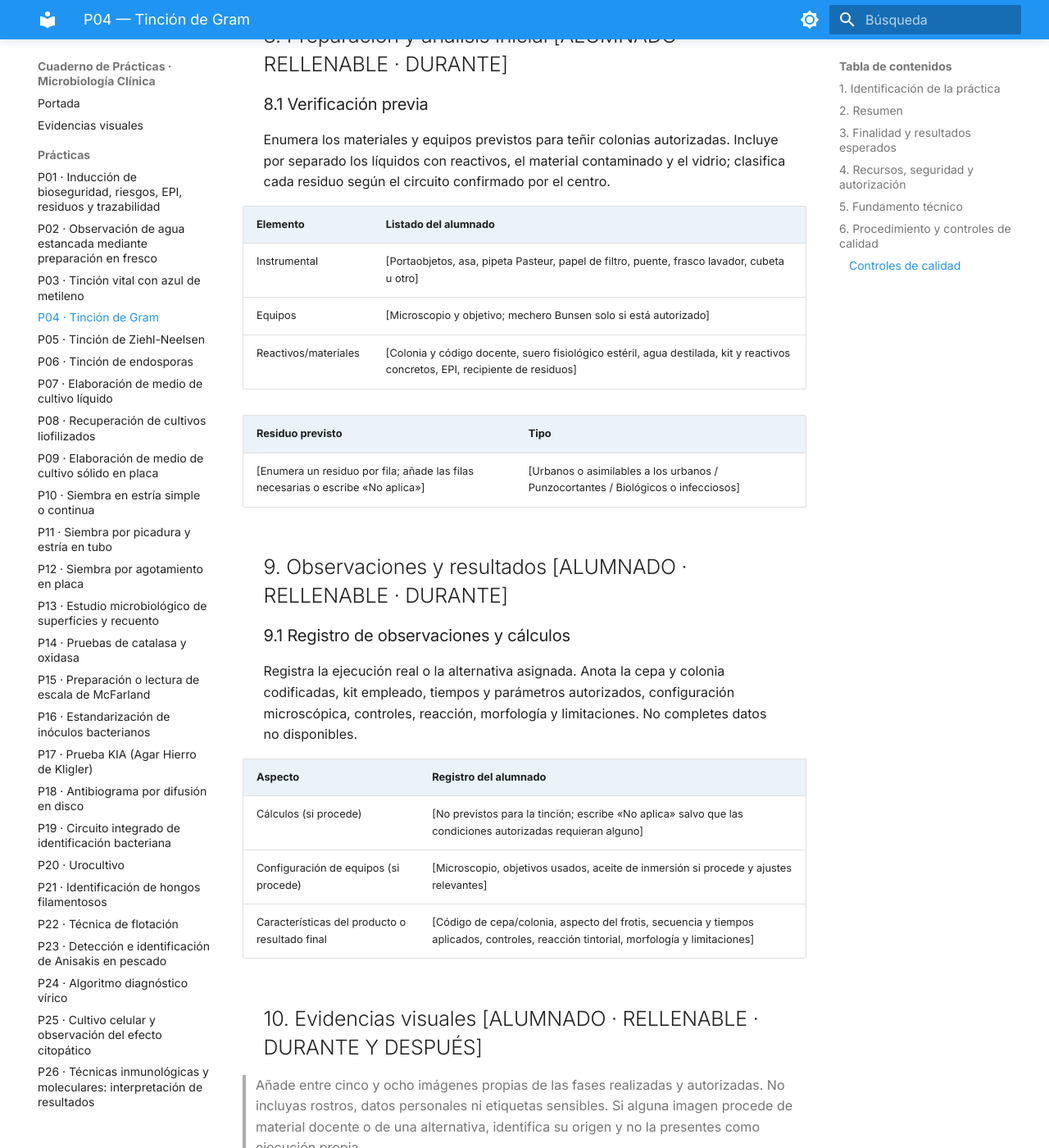
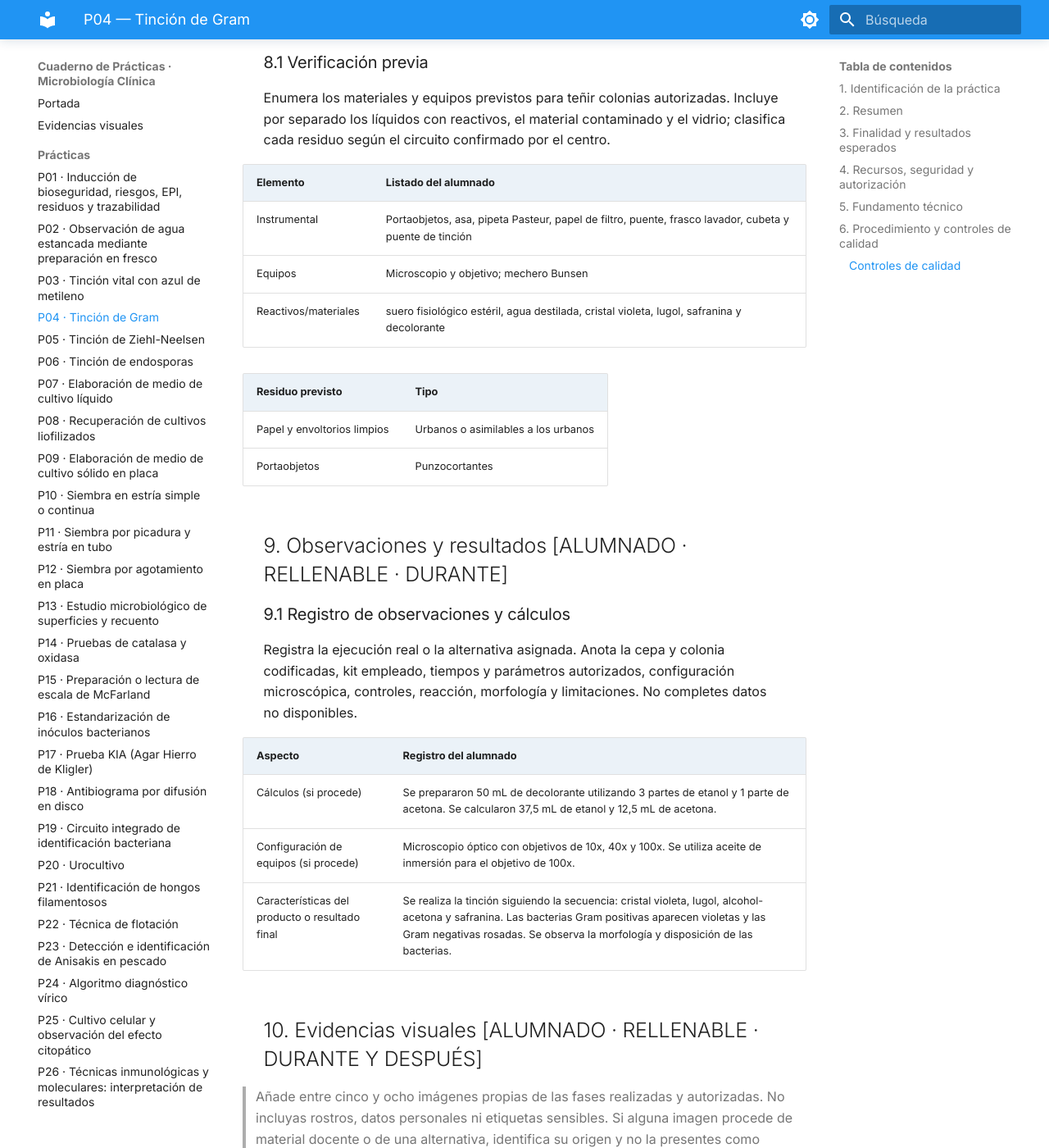
Before and after one commit to lloboc01-ai/Cuaderno-microbiolog-a-Leire-, an MkDocs documentation site: the page built from docs/practicas/P04_Tincion_de_Gram.md, in a window 1280 px wide and 1400 px high, scrolled down 5164 px. Shown: the whole window at 82% size. Built offline with MkDocs 1.6.1 and Material for MkDocs 9.7.7, drawn with Linux system fonts in a browser that asks for light colours; some of the changed text lies outside the part shown.

Commit message:
Update P04_Tincion_de_Gram.md

```diff
--- a/docs/practicas/P04_Tincion_de_Gram.md
+++ b/docs/practicas/P04_Tincion_de_Gram.md
@@ -96,14 +96,14 @@ La tinción de Gram comprende colorante primario, mordiente, decoloración, cont
 
 ## 7. Datos de realización [ALUMNADO · RELLENABLE · DURANTE]
 
-- **Nombre y apellidos:** [Escribe tu nombre y apellidos]
-- **Fecha real de realización:** [dd/mm/aaaa]
-- **Grupo:** [Indica tu grupo]
-- **Pareja de trabajo, si procede:** [Indica el nombre o escribe “Trabajo individual”]
-- **Rol o tarea principal que realizaste:** [Describe tu participación]
-- **Modalidad realmente realizada:** [Ejecución real con colonia autorizada / alternativa docente; describe cuál]
-- **Código de cepa y colonia asignada:** [Registra el código docente, medio/origen conocido y fecha de lectura; no inventes datos]
-- **Kit de Gram utilizado:** [Fabricante o referencia, lote y caducidad disponibles]
+- **Nombre y apellidos:** Leire Lobo Conde
+- **Fecha real de realización:** 25/11/26
+- **Grupo:** 2°LCB
+- **Pareja de trabajo, si procede:** Trabajo individual
+- **Rol o tarea principal que realizaste:** técnico de laboratorio
+- **Modalidad realmente realizada:** Ejecución real con colonia autorizada
+- **Código de cepa y colonia asignada:** Bacillus
+- **Kit de Gram utilizado:** Deltalab
 
 ## 8. Preparación y análisis inicial [ALUMNADO · RELLENABLE · DURANTE]
 
@@ -113,13 +113,14 @@ Enumera los materiales y equipos previstos para teñir colonias autorizadas. Inc
 
 | Elemento | Listado del alumnado |
 |---|---|
-| Instrumental | [Portaobjetos, asa, pipeta Pasteur, papel de filtro, puente, frasco lavador, cubeta u otro] |
-| Equipos | [Microscopio y objetivo; mechero Bunsen solo si está autorizado] |
-| Reactivos/materiales | [Colonia y código docente, suero fisiológico estéril, agua destilada, kit y reactivos concretos, EPI, recipiente de residuos] |
+| Instrumental | Portaobjetos, asa, pipeta Pasteur, papel de filtro, puente, frasco lavador, cubeta y puente de tinción |
+| Equipos | Microscopio y objetivo; mechero Bunsen  |
+| Reactivos/materiales | suero fisiológico estéril, agua destilada, cristal violeta, lugol, safranina y decolorante|
 
 | Residuo previsto | Tipo |
 |---|---|
-| [Enumera un residuo por fila; añade las filas necesarias o escribe «No aplica»] | [Urbanos o asimilables a los urbanos / Punzocortantes / Biológicos o infecciosos] |
+| Papel y envoltorios limpios | Urbanos o asimilables a los urbanos |
+| Portaobjetos  | Punzocortantes |
 
 ## 9. Observaciones y resultados [ALUMNADO · RELLENABLE · DURANTE]
 
@@ -129,9 +130,9 @@ Registra la ejecución real o la alternativa asignada. Anota la cepa y colonia c
 
 | Aspecto | Registro del alumnado |
 |---|---|
-| Cálculos (si procede) | [No previstos para la tinción; escribe «No aplica» salvo que las condiciones autorizadas requieran alguno] |
-| Configuración de equipos (si procede) | [Microscopio, objetivos usados, aceite de inmersión si procede y ajustes relevantes] |
-| Características del producto o resultado final | [Código de cepa/colonia, aspecto del frotis, secuencia y tiempos aplicados, controles, reacción tintorial, morfología y limitaciones] |
+| Cálculos (si procede) | Se prepararon 50 mL de decolorante utilizando 3 partes de etanol y 1 parte de acetona. Se calcularon 37,5 mL de etanol y 12,5 mL de acetona. |
+| Configuración de equipos (si procede) | Microscopio óptico con objetivos de 10x, 40x y 100x. Se utiliza aceite de inmersión para el objetivo de 100x. |
+| Características del producto o resultado final | Se realiza la tinción siguiendo la secuencia: cristal violeta, lugol, alcohol-acetona y safranina. Las bacterias Gram positivas aparecen violetas y las Gram negativas rosadas. Se observa la morfología y disposición de las bacterias. |
 
 ## 10. Evidencias visuales [ALUMNADO · RELLENABLE · DURANTE Y DESPUÉS]
 
```
